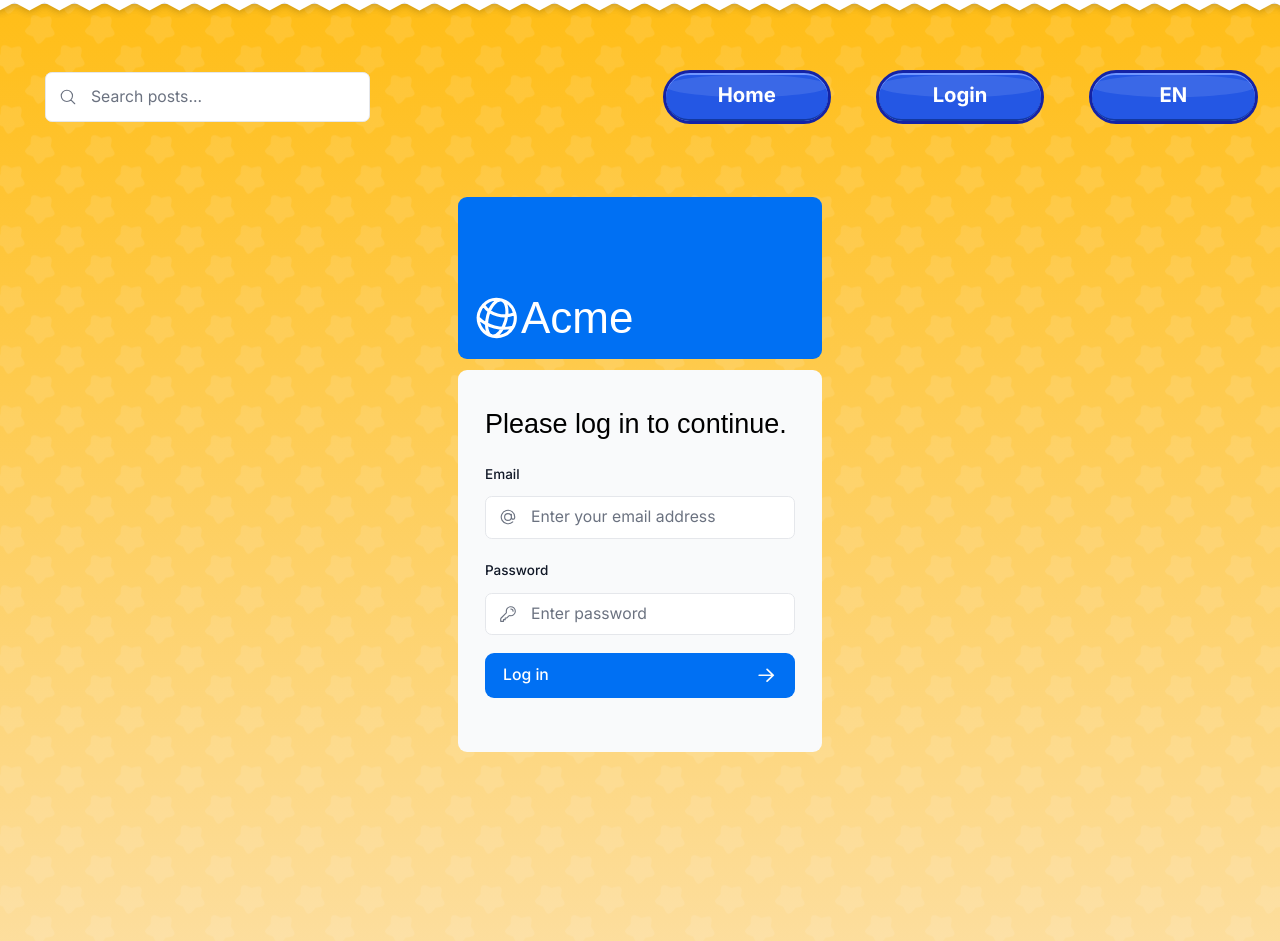
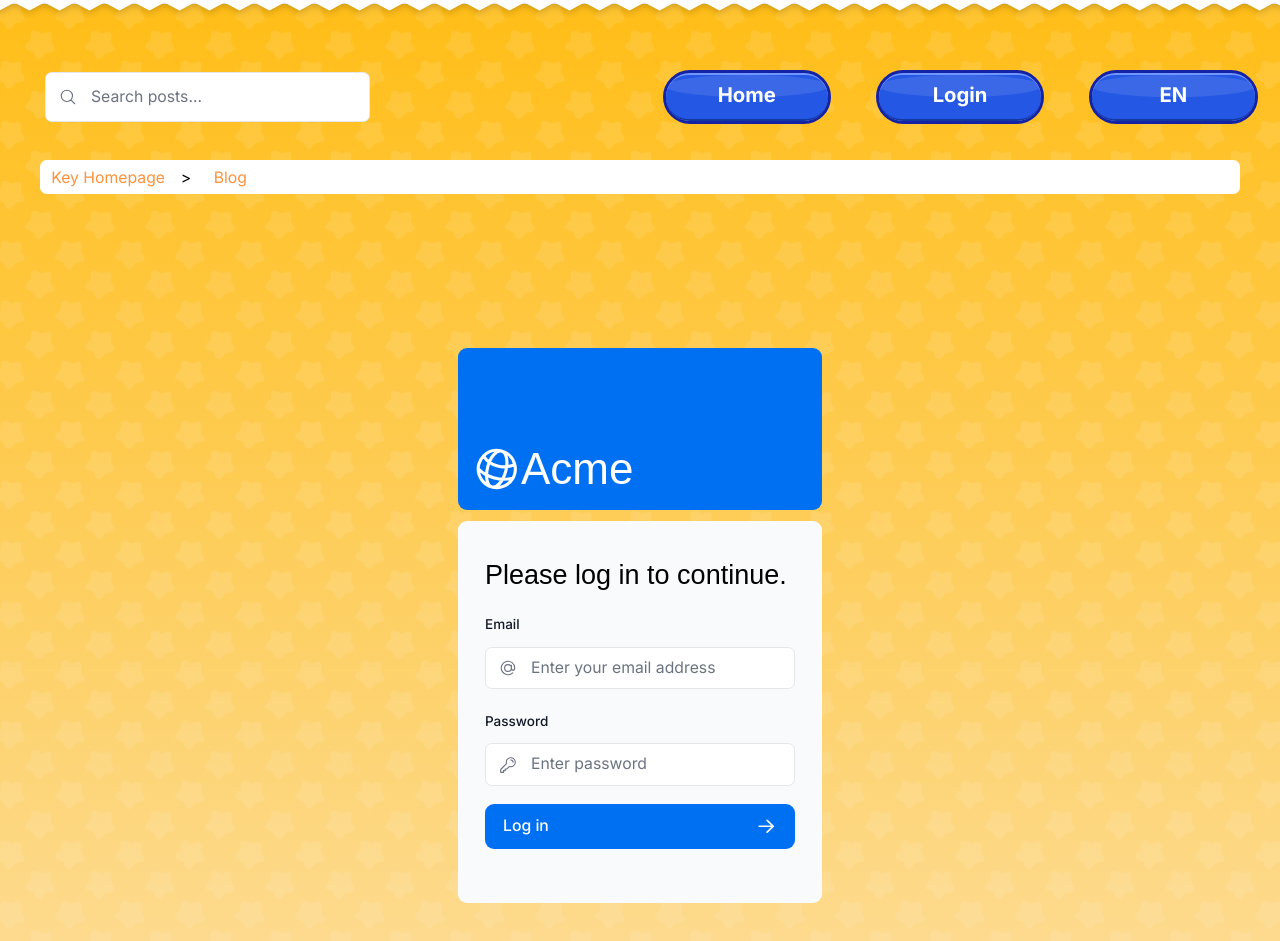
Before and after one commit to tavik000/ReactKeyBlogRemake, a Next.js app: page /login in a window 1280 px wide. Shown: the part 5613-6554 px from the top of the page. Built offline with nearby package versions, Linux system fonts and the light colour scheme; a web font is replaced by a local one.

Commit message:
page path

```diff
--- a/app/ui/post-section.tsx
+++ b/app/ui/post-section.tsx
@@ -1,12 +1,14 @@
 import { lusitana, sniglet } from '@/app/ui/fonts';
 import PostSearch from './post-search';
 import { RoundButton } from './button';
+import Link from 'next/link';
 
 export default function PostSection({
   children,
 }: {
   children: React.ReactNode;
 }) {
+  const homepageURL = 'https://master.d2qyb13wnib5il.amplifyapp.com';
   return (
     <div className="post-section">
       <div className="divide-line">
@@ -27,7 +29,32 @@ export default function PostSection({
           <RoundButton>EN</RoundButton>
         </div>
       </div>
+      <div className="page-path relative z-10 mb-20 py-3">
+        <ul className="w-1200px mx-auto list-none rounded-md bg-white">
+          <PagePathItem url={homepageURL} shouldShowArrow={true}>Key Homepage</PagePathItem>
+          <PagePathItem url='/' shouldShowArrow={false}>Blog</PagePathItem>
+        </ul>
+      </div>
       {children}
     </div>
   );
 }
+
+function PagePathItem({
+  children,
+  shouldShowArrow,
+  url,
+}: {
+  children: string;
+  shouldShowArrow?: boolean;
+  url: string;
+}) {
+  return (
+    <li className="mx-2.5 inline text-sm">
+      <Link href={url} className="text-orange-400 hover:underline">
+        <span>{children}</span>
+      </Link>
+      {shouldShowArrow && <span className="page-path-arrow ml-3.5">&gt;</span>}
+    </li>
+  );
+}
--- a/tailwind.config.ts
+++ b/tailwind.config.ts
@@ -24,6 +24,9 @@ const config: Config = {
       },
       height: {
         '400px': '400px',
+      },
+      width: {
+        '1200px': '1200px',
       },
       minWidth: {
         '32px': '32px',
```
Also changed, not shown: app/ui/global.css (+22 -20 lines).
